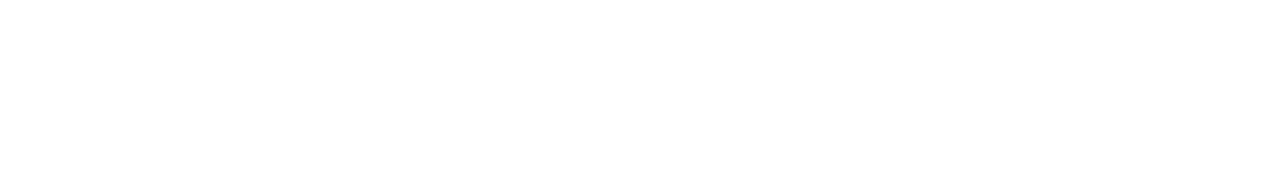
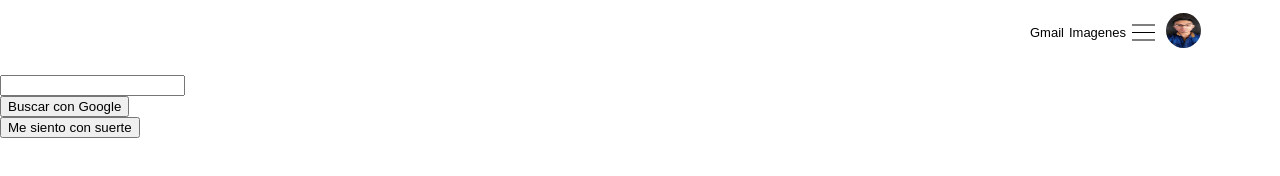
Before and after one commit to Juan-Carlos-Garcia96/PagePrincipalGoogle, a plain HTML site: page index.html in a window 1280 px wide. Drawn offline with Linux system fonts and the light colour scheme.

Commit message:
se comienza a trabajar con el main

```diff
--- a/index.html
+++ b/index.html
@@ -4,15 +4,58 @@
     <meta charset="UTF-8">
     <meta http-equiv="X-UA-Compatible" content="IE=edge">
     <meta name="viewport" content="width=device-width, initial-scale=1.0">
-    <title>Google clone</title>
-
-    <link rel="Styles" href="/CSS/main.css">
-
-
+    <title>Document</title>
+    <link rel="stylesheet" href="main.css">
+</head>
 <body>
     <header>
+        <nav>
+            <ul class="nav-rigth-section">
+                 <li>
+                     <a href="">Gmail</a>
+                 </li>
+                 <li>
+                    <a href="">Imagenes</a>
+                 </li>
+                 <li class="menu-icon">
+                    <a href=""></a>
+                 </li>
+                 <li class="menu-image">
+                    <a href="">
+                        <img src="/images/WhatsApp Image 2021-03-02 at 3.08.24 PM (1).jpeg" alt="">
+                    </a>
+                 </li>
+            </ul>
+        </nav>
 
     </header>
+    <main>
+
+        <section class="main-logo">
+            <img src="" alt="">
+        </section>
+
+        <section class="main-input">
+            <div class="main-input-container">
+                <span class="search-icon">
+
+                </span>
+                    <input type="text">
+                    <a class="micro-icon" href=""> </a>
+            </div>
+        </section>
+
+        <section class="main-buttons">
+            <div>
+                <button>Buscar con Google</button>
+            </div>
+            <div>
+                <button>Me siento con suerte</button>
+            </div>
+
+        </section>
+
+    </main>
 
 </body>
 </html>
--- /dev/null
+++ b/main.css
@@ -0,0 +1,57 @@
+body{
+    margin: 0;
+    padding: 0;
+    font-size: 13px;
+    font-family: Arial, Helvetica, sans-serif;
+
+
+}
+
+a{
+    text-decoration: none;
+    cursor: pointer;
+}
+
+header{
+    width: 100%;
+    height: 60px;
+
+}
+
+header  nav {
+
+    display: flex;
+    justify-content: flex-end;
+}
+header nav .nav-rigth-section{
+
+    width: 250px;
+    height:  auto;
+    display: flex;
+    list-style: none;
+    un
+    justify-content: center;
+    align-items: center;
+
+
+}
+nav .nav-rigth-section a{
+    margin-right: 5px;
+    color:black;
+}
+nav .nav-rigth-section .menu-icon{
+    background-image: url('/images/icons8-menú.gif');
+    background-repeat: no-repeat;
+    background-position: center;
+    background-size: contain;
+    width: 25px;
+    height: 25px;
+
+}
+nav .nav-rigth-section .menu-image img{
+    width: 35px;
+    height: 35px;
+    border-radius: 50%;
+    margin-left: 10px;
+
+}
```
Also changed, not shown: CSS/main.css (deleted), images/WhatsApp Image 2021-03-02 at 3.08.24 PM (1).jpeg (added), images/icons8-menú-48.png (added), images/icons8-menú.gif (added).
